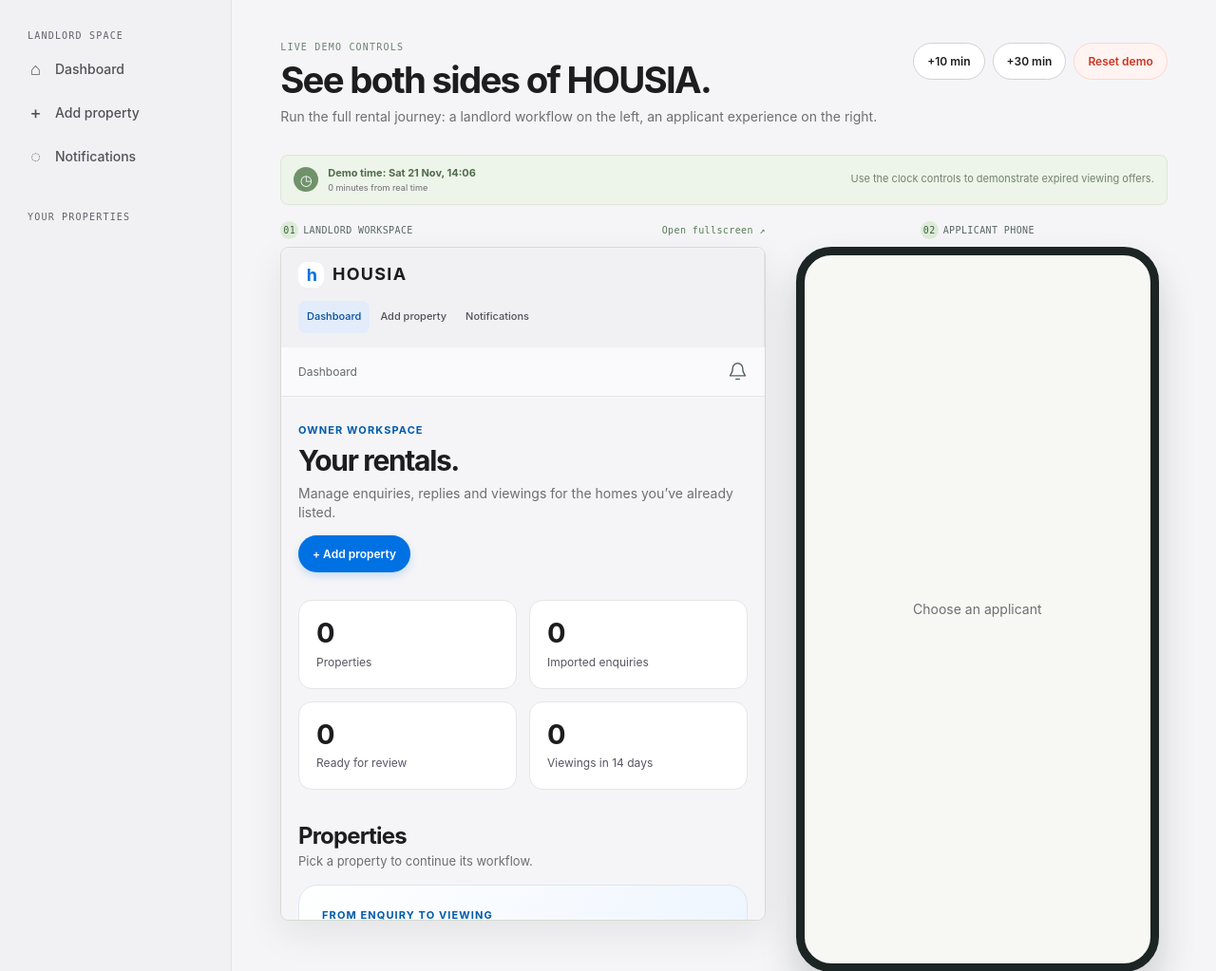
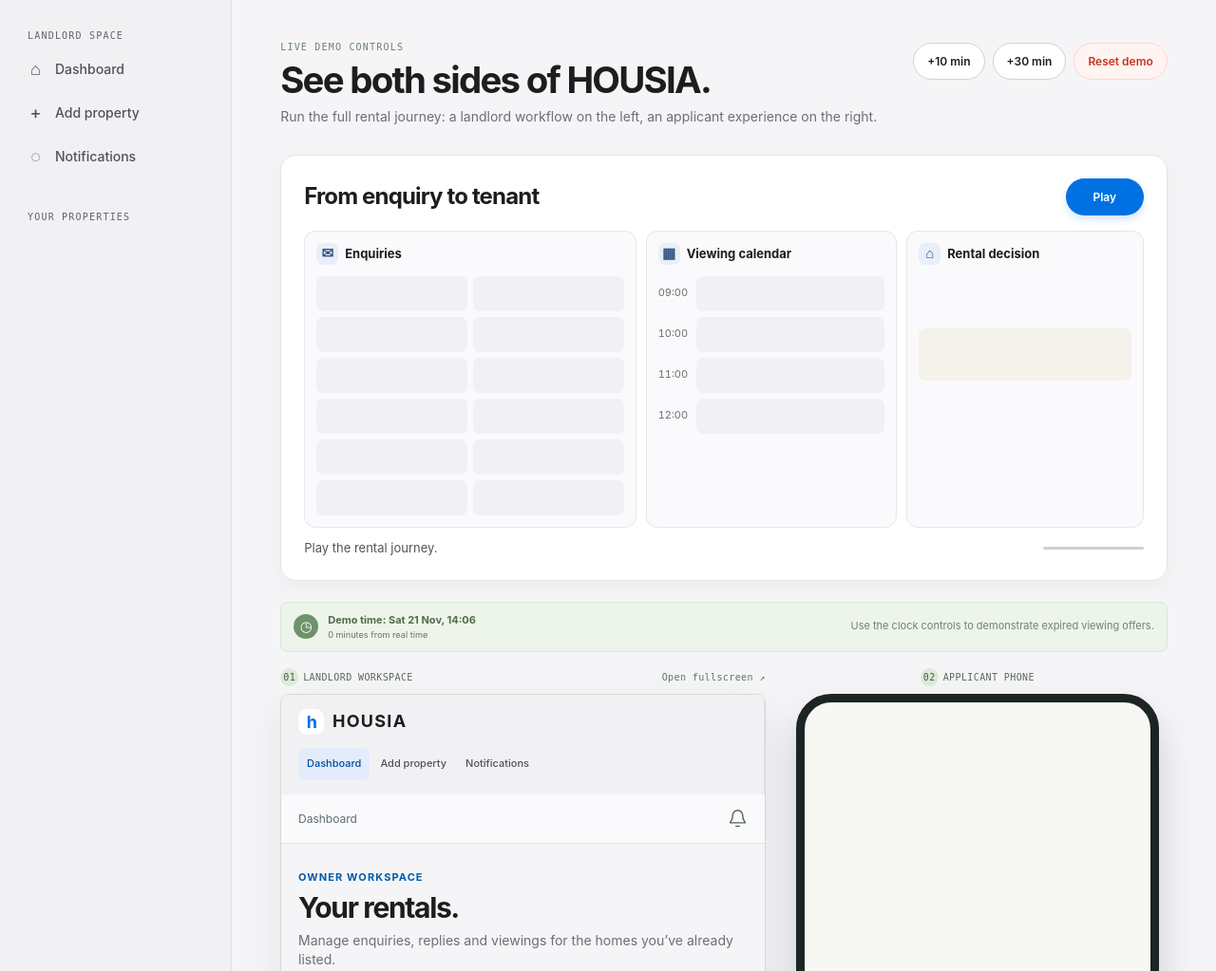
Before and after one commit to anasmidoul/project-hack, a Flask app: page /demo in a window 1280 px wide. Shown: the part 69-1092 px from the top of the page at 95% size. Run offline with Flask 3, Linux system fonts and the light colour scheme; data that the repository does not hold is empty.

Commit message:
Add rental journey animation to demo room

```diff
--- /dev/null
+++ b/housia/static/rental_animation.css
@@ -0,0 +1,281 @@
+.rental-animation {
+  --enquiry-ink: #494952;
+  --shortlist-ink: #235c3d;
+  --cancelled-ink: #a12d27;
+  --selected-ink: #624510;
+  container-type: inline-size;
+  margin-bottom: 22px;
+  padding: clamp(12px, 2.1vw, 24px);
+  border: 1px solid var(--line);
+  border-radius: 16px;
+  background: var(--paper);
+  box-shadow: 0 6px 22px rgba(29, 29, 31, .04);
+}
+
+.rental-animation__header,
+.rental-animation__footer {
+  display: flex;
+  align-items: center;
+  justify-content: space-between;
+  gap: 12px;
+}
+
+.rental-animation__header h2,
+.rental-animation__fallback,
+.rental-animation__caption {
+  margin: 0;
+}
+
+.rental-animation__fallback {
+  margin-top: 10px;
+}
+
+.rental-animation__play {
+  min-width: 82px;
+}
+
+.rental-animation [hidden] {
+  display: none;
+}
+
+.rental-animation__board {
+  display: grid;
+  grid-template-columns: minmax(0, 1.4fr) minmax(0, 1.06fr) minmax(0, 1fr);
+  gap: 10px;
+  isolation: isolate;
+  overflow: hidden;
+  margin-top: 16px;
+}
+
+.rental-animation__panel {
+  min-width: 0;
+  padding: 12px;
+  border: 1px solid var(--line);
+  border-radius: 12px;
+  background: #fafafc;
+}
+
+.rental-animation__panel h3 {
+  display: flex;
+  align-items: center;
+  gap: 7px;
+  margin: 0 0 12px;
+  font-size: 13px;
+}
+
+.rental-animation__icon {
+  display: grid;
+  place-items: center;
+  flex: none;
+  width: 23px;
+  height: 23px;
+  border-radius: 7px;
+  background: #e9eef8;
+  color: #315583;
+  font-size: 15px;
+}
+
+.rental-animation__inbox,
+.rental-animation__calendar {
+  display: grid;
+  grid-auto-rows: 37px;
+  gap: 6px;
+}
+
+.rental-animation__inbox {
+  grid-template-columns: repeat(2, minmax(0, 1fr));
+}
+
+.rental-animation__booking {
+  display: grid;
+  grid-template-columns: 35px minmax(0, 1fr);
+  align-items: stretch;
+  gap: 5px;
+}
+
+.rental-animation__time {
+  align-self: center;
+  color: var(--muted);
+  font-size: 11px;
+  font-variant-numeric: tabular-nums;
+}
+
+.rental-animation__slot {
+  min-width: 0;
+  border-radius: 7px;
+  background: #f1f1f5;
+}
+
+.rental-animation__decision {
+  display: grid;
+  align-content: center;
+  min-height: 166px;
+}
+
+.rental-animation__decision .rental-animation__slot {
+  height: 55px;
+  background: #f5f2eb;
+}
+
+.rental-animation__card {
+  --card-fill: #ececf0;
+  --card-edge: #dadbe2;
+  --card-ink: var(--enquiry-ink);
+  --initials-fill: #dedfe6;
+  position: relative;
+  display: flex;
+  align-items: center;
+  gap: 5px;
+  width: 100%;
+  height: 100%;
+  padding: 3px 5px;
+  border: 1px solid var(--card-edge);
+  border-radius: inherit;
+  background: var(--card-fill);
+  color: var(--card-ink);
+  font-size: 11px;
+  line-height: 1.2;
+  opacity: 0;
+  transform-origin: top left;
+}
+
+.rental-animation__card.is-moving {
+  z-index: 1;
+}
+
+.rental-animation__card.is-shortlisted,
+[data-viewing] .rental-animation__card {
+  --card-fill: #e7f4ea;
+  --card-edge: #badcc4;
+  --card-ink: var(--shortlist-ink);
+  --initials-fill: #cde8d4;
+}
+
+.rental-animation__card.is-cancelled {
+  --card-fill: #fcecea;
+  --card-edge: #f0c3be;
+  --card-ink: var(--cancelled-ink);
+  --initials-fill: #f8d5d1;
+}
+
+.rental-animation__card.is-selected,
+[data-winner] .rental-animation__card {
+  --card-fill: #fff0bd;
+  --card-edge: #e7bd56;
+  --card-ink: var(--selected-ink);
+  --initials-fill: #f6d776;
+}
+
+.rental-animation__initials {
+  display: grid;
+  place-items: center;
+  flex: none;
+  width: 22px;
+  height: 22px;
+  border-radius: 5px;
+  background: var(--initials-fill);
+  font-size: 9px;
+  font-weight: 750;
+}
+
+.rental-animation__person {
+  min-width: 0;
+}
+
+.rental-animation__person strong {
+  display: block;
+  overflow: hidden;
+  text-overflow: ellipsis;
+  white-space: nowrap;
+}
+
+.rental-animation__person small {
+  display: none;
+  color: inherit;
+  font-size: 10px;
+}
+
+.rental-animation__mark {
+  visibility: hidden;
+  flex: none;
+  margin-left: auto;
+  font-weight: 750;
+}
+
+.rental-animation__card:is(.is-shortlisted, .is-cancelled) .rental-animation__mark,
+[data-winner] .rental-animation__mark {
+  visibility: visible;
+}
+
+.rental-animation__card.is-cancelled strong {
+  text-decoration: line-through;
+}
+
+.rental-animation__card.is-cancelled small,
+[data-winner] small {
+  display: block;
+}
+
+[data-winner] .rental-animation__card {
+  gap: 7px;
+  padding-inline: 9px;
+  font-size: 13px;
+}
+
+[data-winner] .rental-animation__initials {
+  width: 27px;
+  height: 27px;
+}
+
+.rental-animation__footer {
+  margin-top: 12px;
+}
+
+.rental-animation__caption {
+  min-height: 1.45em;
+  color: #53535d;
+  font-size: 13px;
+}
+
+.rental-animation__progress {
+  flex: none;
+  width: clamp(44px, 12%, 130px);
+  height: 5px;
+  accent-color: #0071e3;
+}
+
+@container (max-width: 670px) {
+  .rental-animation__board {
+    grid-template-columns: minmax(0, 1fr);
+    gap: 7px;
+  }
+
+  .rental-animation__panel {
+    padding: 8px;
+  }
+
+  .rental-animation__panel h3 {
+    margin-bottom: 6px;
+  }
+
+  .rental-animation__inbox,
+  .rental-animation__calendar {
+    grid-template-columns: repeat(2, minmax(0, 1fr));
+    grid-auto-rows: 32px;
+    gap: 4px;
+  }
+
+  .rental-animation__decision {
+    min-height: 0;
+  }
+
+  .rental-animation__decision .rental-animation__slot {
+    height: 43px;
+  }
+}
+
+@container (min-width: 320px) and (max-width: 670px) {
+  .rental-animation__inbox {
+    grid-template-columns: repeat(3, minmax(0, 1fr));
+  }
+}
--- /dev/null
+++ b/housia/static/rental_animation.js
@@ -0,0 +1,155 @@
+function mountRentalAnimation(section) {
+  const button = section.querySelector('.rental-animation__play');
+  const player = section.querySelector('.rental-animation__player');
+  const board = section.querySelector('.rental-animation__board');
+  const caption = section.querySelector('.rental-animation__caption');
+  const progress = section.querySelector('.rental-animation__progress');
+  const reducedMotion = matchMedia('(prefers-reduced-motion: reduce)');
+  const enquiries = [...board.querySelectorAll('[data-enquiry]')].map(makeCard);
+  const viewings = [...board.querySelectorAll('[data-viewing]')].map(makeCard);
+  const winner = makeCard(board.querySelector('[data-winner]'));
+  const finalViewing = viewings.find(viewing => viewing.slot.dataset.viewing === winner.slot.dataset.winner);
+  const bookingFor = new Map(viewings.map(viewing => [viewing.slot.dataset.viewing, viewing]));
+  const captions = [
+    [0, 'Twelve enquiries arrive.'],
+    [3000, 'Six applicants make the shortlist.'],
+    [5000, 'Four applicants book a viewing.'],
+    [8000, 'Two applicants cancel their viewings.'],
+    [10000, 'Two applicants remain after cancellations.'],
+    [11200, `${winner.card.querySelector('strong').textContent} is selected for rent.`],
+  ];
+  let elapsed = 0;
+  let startedAt = 0;
+  let frame = null;
+
+  function makeCard(slot) {
+    return { slot, card: slot.firstElementChild };
+  }
+
+  function positionBetween(source, destination, fraction) {
+    return `translate(${(destination.x - source.x) * fraction}px, ${(destination.y - source.y) * fraction}px)`;
+  }
+
+  function phase(time, start, end) {
+    return Math.max(0, Math.min(1, (time - start) / (end - start)));
+  }
+
+  function smooth(fraction) {
+    return fraction * fraction * (3 - 2 * fraction);
+  }
+
+  function paint(item, opacity, transform = '', state = '', moving = false) {
+    const { card } = item;
+    if (item.opacity !== opacity) {
+      card.style.opacity = opacity;
+      item.opacity = opacity;
+    }
+    if (item.transform !== transform) {
+      card.style.transform = transform;
+      item.transform = transform;
+    }
+    if (item.state !== state || item.moving !== moving) {
+      card.className = `rental-animation__card ${state}${moving ? ' is-moving' : ''}`.trim();
+      item.state = state;
+      item.moving = moving;
+    }
+  }
+
+  function render(time) {
+    const still = reducedMotion.matches;
+    for (const [index, enquiry] of enquiries.entries()) {
+      const arrival = phase(time, 100 + index * 165, 480 + index * 165);
+      const shortlisted = index % 2 === 0;
+      const viewing = bookingFor.get(enquiry.slot.dataset.enquiry);
+      const dropStart = 3150 + Math.floor(index / 2) * 105;
+      const fade = shortlisted ? phase(time, 5550, 6190) : phase(time, dropStart, dropStart + 660);
+      let opacity = still ? Number(time > 0) : smooth(arrival);
+      let transform = arrival < 1 && !still ? `translateY(${-12 * (1 - arrival)}px)` : '';
+      let moving = false;
+
+      if (viewing) {
+        const transfer = phase(time, viewing.bookingStart, viewing.bookingEnd);
+        if (transfer === 1) opacity = 0;
+        if (!still && transfer > 0 && transfer < 1) {
+          transform = positionBetween(enquiry, viewing, smooth(transfer));
+          moving = true;
+        }
+      } else if (fade > 0) {
+        opacity = still ? Number(fade < 1) : 1 - smooth(fade);
+        if (!still && !shortlisted) {
+          transform = `translateY(${130 * fade * fade}px) rotate(${9 * fade}deg)`;
+          moving = true;
+        }
+      }
+      paint(enquiry, opacity, transform, shortlisted && time >= 3000 ? 'is-shortlisted' : '', moving);
+    }
+
+    for (const viewing of viewings) {
+      const cancelled = viewing.slot.hasAttribute('data-cancels') && time >= viewing.cancelAt;
+      const cancellationFade = cancelled ? phase(time, viewing.cancelAt + 690, viewing.cancelAt + 1120) : 0;
+      const transfer = viewing === finalViewing ? phase(time, 10350, 11200) : 0;
+      const moving = !still && transfer > 0 && transfer < 1;
+      const booked = time >= viewing.bookingEnd && transfer < 1;
+      const fade = still ? Number(cancellationFade === 1) : smooth(cancellationFade);
+      const opacity = booked ? 1 - fade : 0;
+      const state = cancelled ? 'is-cancelled' : moving ? 'is-selected' : '';
+      paint(viewing, opacity, moving ? positionBetween(viewing, winner, smooth(transfer)) : '', state, moving);
+    }
+    paint(winner, Number(time >= 11200));
+
+    const message = time > 0 ? captions.findLast(([start]) => time >= start)[1] : 'Play the rental journey.';
+    if (caption.textContent !== message) caption.textContent = message;
+    progress.value = time;
+  }
+
+  function measure() {
+    for (const item of [...enquiries, ...viewings, winner]) {
+      const { x, y, width, height } = item.slot.getBoundingClientRect();
+      item.x = x + width / 2;
+      item.y = y + height / 2;
+    }
+    render(elapsed);
+  }
+
+  function tick(now) {
+    elapsed = Math.max(0, Math.min(progress.max, now - startedAt));
+    render(elapsed);
+    if (elapsed < progress.max) {
+      frame = requestAnimationFrame(tick);
+    } else {
+      frame = null;
+      button.textContent = 'Replay';
+    }
+  }
+
+  for (const [index, viewing] of viewings.entries()) {
+    viewing.bookingStart = 5100 + index * 575;
+    viewing.bookingEnd = viewing.bookingStart + 800;
+    viewing.cancelAt = 8050 + index * 180;
+  }
+
+  section.querySelector('.rental-animation__fallback').hidden = true;
+  player.hidden = false;
+  button.hidden = false;
+  measure();
+  new ResizeObserver(measure).observe(board);
+  reducedMotion.addEventListener('change', () => render(elapsed));
+
+  button.addEventListener('click', () => {
+    if (frame !== null) {
+      cancelAnimationFrame(frame);
+      frame = null;
+      button.textContent = 'Resume';
+      return;
+    }
+    if (elapsed === progress.max) {
+      elapsed = 0;
+      render(elapsed);
+    }
+    button.textContent = 'Pause';
+    startedAt = performance.now() - elapsed;
+    frame = requestAnimationFrame(tick);
+  });
+}
+
+document.querySelectorAll('.rental-animation').forEach(mountRentalAnimation);
--- /dev/null
+++ b/housia/templates/_rental_animation.html
@@ -0,0 +1,58 @@
+{% set applicants = [
+  ('MC', 'Maya Chen'), ('AR', 'Alex Ruiz'), ('LP', 'Lina Patel'),
+  ('NM', 'Noah Martin'), ('SA', 'Sara Ali'), ('TL', 'Theo Lee'),
+  ('IR', 'Iris Rose'), ('JK', 'Jules Kim'), ('ER', 'Eva Rossi'),
+  ('OB', 'Omar Bell'), ('AL', 'Ada Lewis'), ('BM', 'Ben Moore')
+] %}
+{% set viewings = [(0, '09:00'), (2, '10:00'), (4, '11:00'), (6, '12:00')] %}
+{% macro applicant_card(person, label='', mark='') %}
+  <div class="rental-animation__card">
+    <span class="rental-animation__initials">{{ person[0] }}</span>
+    <span class="rental-animation__person"><strong>{{ person[1] }}</strong>{% if label %}<small>{{ label }}</small>{% endif %}</span>
+    {% if mark %}<span class="rental-animation__mark">{{ mark }}</span>{% endif %}
+  </div>
+{% endmacro %}
+<section class="rental-animation" aria-labelledby="rental-animation-title">
+  <header class="rental-animation__header">
+    <h2 id="rental-animation-title">From enquiry to tenant</h2>
+    <button class="button button--primary rental-animation__play" type="button" hidden>Play</button>
+  </header>
+  <p class="rental-animation__fallback">Twelve enquiries arrive. Six applicants are shortlisted, four book a viewing, and two cancel. Maya Chen is selected for rent.</p>
+  <div class="rental-animation__player" hidden>
+    <div class="rental-animation__board" aria-hidden="true">
+      <div class="rental-animation__panel">
+        <h3><span class="rental-animation__icon">✉</span> Enquiries</h3>
+        <div class="rental-animation__inbox">
+          {% for person in applicants %}
+            <div class="rental-animation__slot" data-enquiry="{{ loop.index0 }}">{{ applicant_card(person, mark='✓') }}</div>
+          {% endfor %}
+        </div>
+      </div>
+      <div class="rental-animation__panel">
+        <h3><span class="rental-animation__icon">▦</span> Viewing calendar</h3>
+        <div class="rental-animation__calendar">
+          {% for index, time in viewings %}
+            <div class="rental-animation__booking">
+              <span class="rental-animation__time">{{ time }}</span>
+              <div class="rental-animation__slot" data-viewing="{{ index }}"{% if index in (2, 6) %} data-cancels{% endif %}>
+                {{ applicant_card(applicants[index], 'Cancelled' if index in (2, 6) else '', '×' if index in (2, 6) else '') }}
+              </div>
+            </div>
+          {% endfor %}
+        </div>
+      </div>
+      <div class="rental-animation__panel">
+        <h3><span class="rental-animation__icon">⌂</span> Rental decision</h3>
+        <div class="rental-animation__decision">
+          <div class="rental-animation__slot" data-winner="0">
+            {{ applicant_card(applicants[0], 'Selected for rent', '★') }}
+          </div>
+        </div>
+      </div>
+    </div>
+    <div class="rental-animation__footer">
+      <p class="rental-animation__caption" role="status">Play the rental journey.</p>
+      <progress class="rental-animation__progress" value="0" max="12000" aria-hidden="true"></progress>
+    </div>
+  </div>
+</section>
--- a/housia/templates/demo.html
+++ b/housia/templates/demo.html
@@ -1,9 +1,14 @@
 {% extends 'base.html' %}
 {% from '_macros.html' import button, phone_frame, status_badge, empty_state %}
 {% block title %}Demo room · HOUSIA{% endblock %}
+{% block head %}
+  <link rel="stylesheet" href="{{ url_for('static', filename='rental_animation.css') }}">
+  <script src="{{ url_for('static', filename='rental_animation.js') }}" defer></script>
+{% endblock %}
 {% block breadcrumb %}<span class="crumb"><strong>Demo room</strong></span>{% endblock %}
 {% block content %}
   <section class="page-heading"><div><div class="eyebrow">Live demo controls</div><h1>See both sides of HOUSIA.</h1><p>Run the full rental journey: a landlord workflow on the left, an applicant experience on the right.</p></div><div class="inline-actions"><form method="post" action="/demo/clock"><input type="hidden" name="minutes" value="10">{{ button('+10 min', 'secondary', type='submit') }}</form><form method="post" action="/demo/clock"><input type="hidden" name="minutes" value="30">{{ button('+30 min', 'secondary', type='submit') }}</form><form method="post" action="/demo/reset">{{ button('Reset demo', 'danger', type='submit') }}</form></div></section>
+  {% include '_rental_animation.html' %}
   <section class="demo-clock"><span class="demo-clock__icon">◷</span><div><strong>Demo time: {{ now|dt }}</strong><small>{{ clock_offset_min|default(0) }} minute{{ '' if clock_offset_min|default(0) == 1 else 's' }} from real time</small></div><p>Use the clock controls to demonstrate expired viewing offers.</p></section>
   {% if applications %}<form class="demo-picker" method="get" action="/demo"><label for="as">Applicant preview</label><select id="as" name="as">{% for applicant in applications %}<option value="{{ applicant.token }}" {% if applicant.token == selected_token %}selected{% endif %}>{{ applicant.name }} — {{ applicant.property_title }}</option>{% endfor %}</select>{{ button('View applicant', 'secondary', type='submit') }}<a class="button button--secondary" href="/mock/candidate">Create portal enquiry ↗</a></form>{% endif %}
   <section class="demo-stage"><div class="demo-stage__landlord"><div class="demo-stage__label"><span>01</span> Landlord workspace <a href="/" target="_blank">Open fullscreen ↗</a></div><iframe title="Landlord workspace" src="/"></iframe></div><div class="demo-stage__applicant"><div class="demo-stage__label"><span>02</span> Applicant phone</div>{% if selected_token %}{{ phone_frame('/a/' ~ selected_token, 'Applicant experience') }}{% else %}<div class="phone-preview" style="display:grid;place-items:center;background:#f7f8f3;border-color:#1c2424"><span class="muted">Choose an applicant</span></div>{% endif %}</div></section>
```
